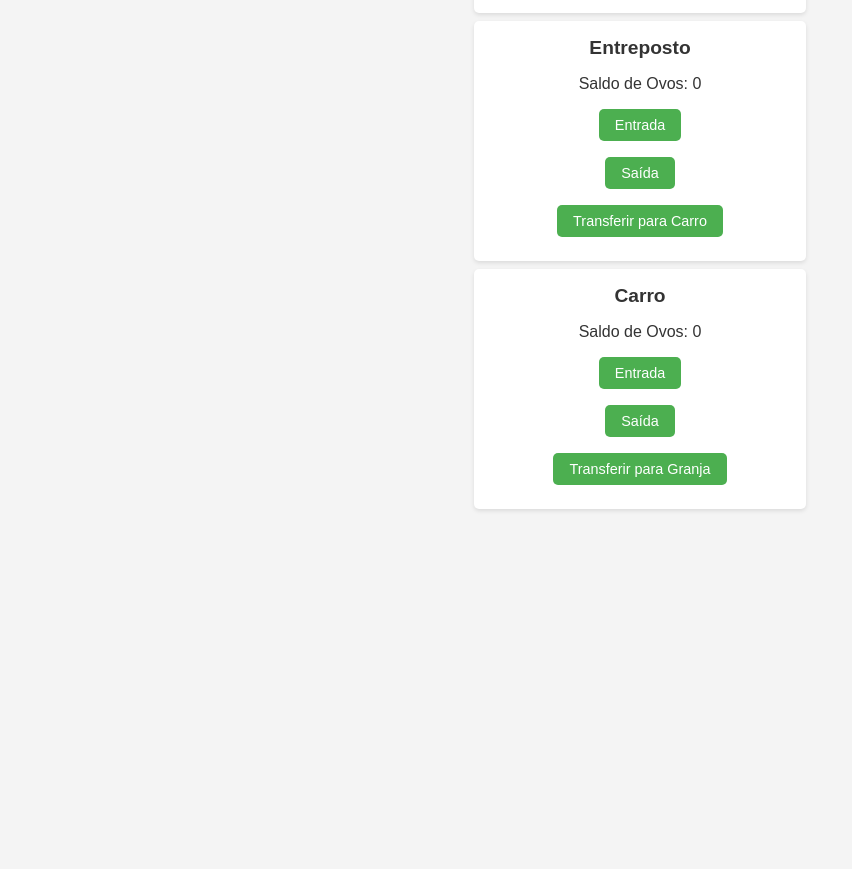
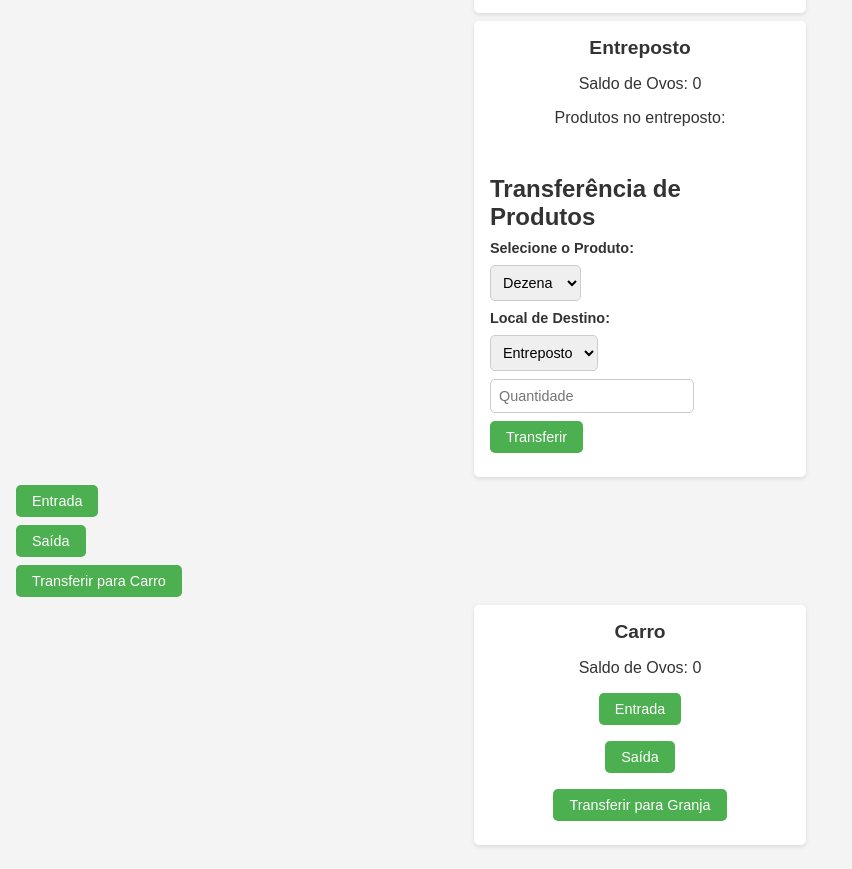
Before and after one commit to Josibel016/belOvos_EggsControl, a plain HTML site: page index.html in a window 1280 px wide. Shown: the part 958-1827 px from the top of the page, without its empty margins (0-852 px from the left). Before the commit the page ends 1491 px from the top, so only its background shows below. Drawn offline with Linux system fonts and the light colour scheme.

Commit message:
some changing on HTML /entreposto

```diff
--- a/index.html
+++ b/index.html
@@ -65,7 +65,39 @@
 
             <div class="card">
                 <h3>Entreposto</h3>
+
                 <p>Saldo de Ovos: <span id="saldoEntreposto">0</span></p>
+                <p>Produtos no entreposto:</p>
+                <ul id="produtosEntreposto"></ul>
+
+
+
+
+                <div class="campo">
+                    <h2>Transferência de Produtos</h2>
+                    <div class="form-group">
+                        <label for="TransProdutoSelect"><strong>Selecione o Produto:</strong></label>
+                        <select id="TransProdutoSelect">
+                            <option value="Dezena">Dezena</option>
+                            <option value="Duzia">Duzia</option>
+                            <option value="Bandeja">Bandeja</option>
+                        </select>
+                        <label for="localTransferencia"><strong>Local de Destino:</strong></label>
+                        <select id="localTransferencia">
+                            <option value="LocalEntreposto">Entreposto</option>
+                            <option value="LocalCarro">Carro</option>
+                            <option value="LocalCliente">Cliente</option>
+                        </select>
+                        <input type="number" id="QntTransf" min="1" placeholder="Quantidade">
+                        <button id="submitTransferencia">Transferir</button>
+                    </div>
+                </div>
+
+            </div>
+
+
+
+
                 <button onclick="entrada('entreposto')">Entrada</button>
                 <button onclick="saida('entreposto')">Saída</button>
                 <button onclick="transferencia('entreposto', 'carro')">Transferir para Carro</button>
```
